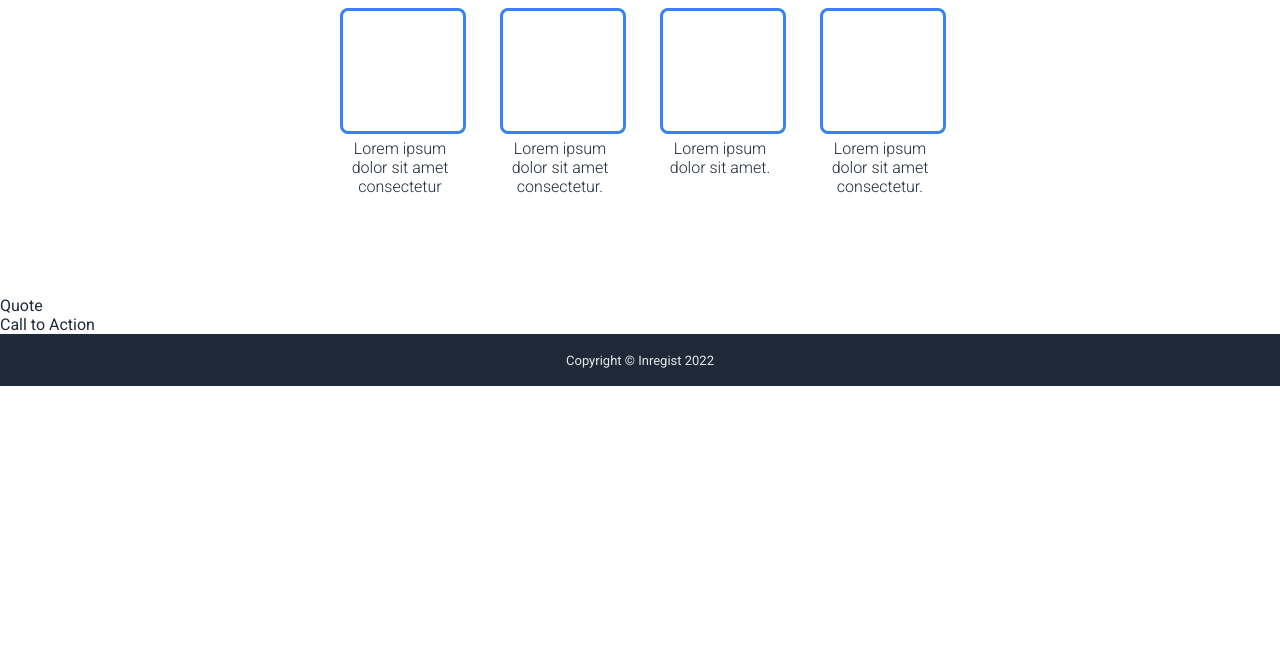
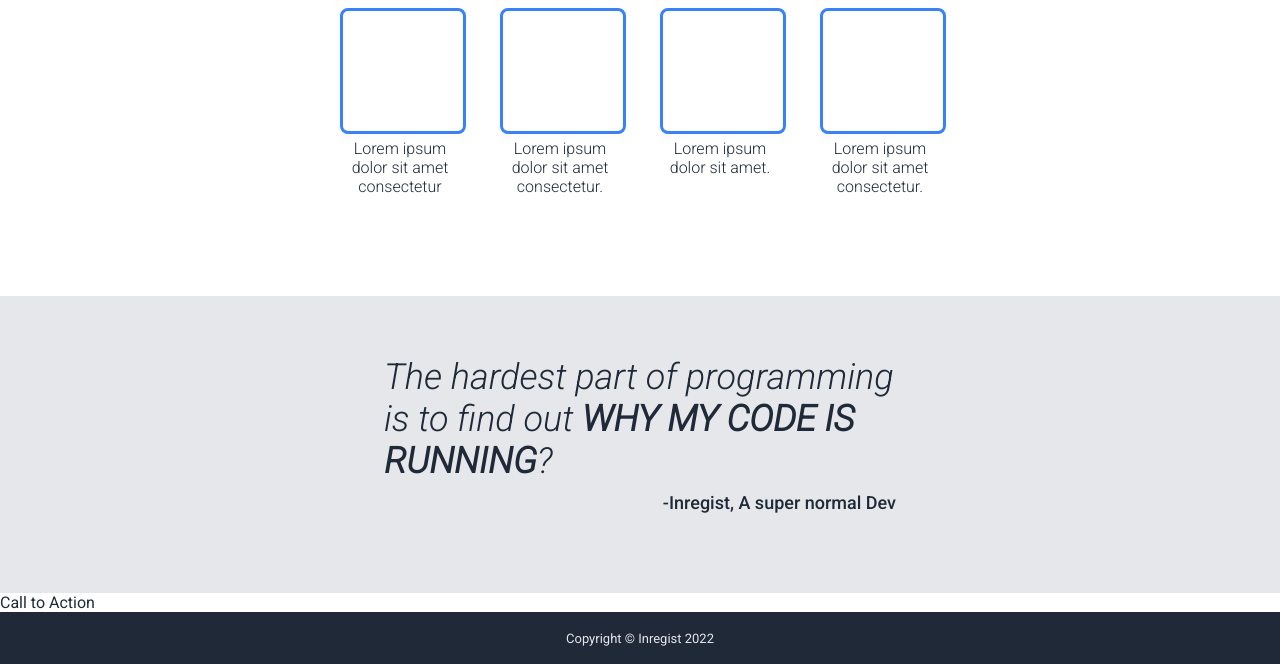
Before and after one commit to Inregist/odin-landing-page, a plain HTML site: page index.html in a window 1280 px wide. Shown: the part 548-1212 px from the top of the page. Before the commit the page ends 934 px from the top, so only its background shows below. Drawn offline with Linux system fonts and the light colour scheme.

Commit message:
💄 Add quote section

```diff
--- a/css/style.css
+++ b/css/style.css
@@ -102,6 +102,23 @@ body {
   cursor: pointer;
 }
 
+#quote {
+  padding: 60px 30% 80px;
+  background-color: var(--grey);
+}
+
+#quote > h5 {
+  margin-bottom: 10px;
+
+  font-size: 36px;
+  font-weight: 300;
+}
+#quote > p {
+  font-size: 18px;
+  text-align: end;
+  font-weight: 500;
+}
+
 footer {
   width: 100%;
   height: 4em;
--- a/index.html
+++ b/index.html
@@ -38,7 +38,15 @@
         </div>
       </div>
     </section>
-    <section id="quote">Quote</section>
+    <section id="quote">
+      <h5>
+        <i
+          >The hardest part of programming is to find out
+          <strong>WHY MY CODE IS RUNNING</strong>?</i
+        >
+      </h5>
+      <p>-Inregist, A super normal Dev</p>
+    </section>
     <section id="action">Call to Action</section>
     <footer><p>Copyright &copy; Inregist 2022</p></footer>
   </body>
```
